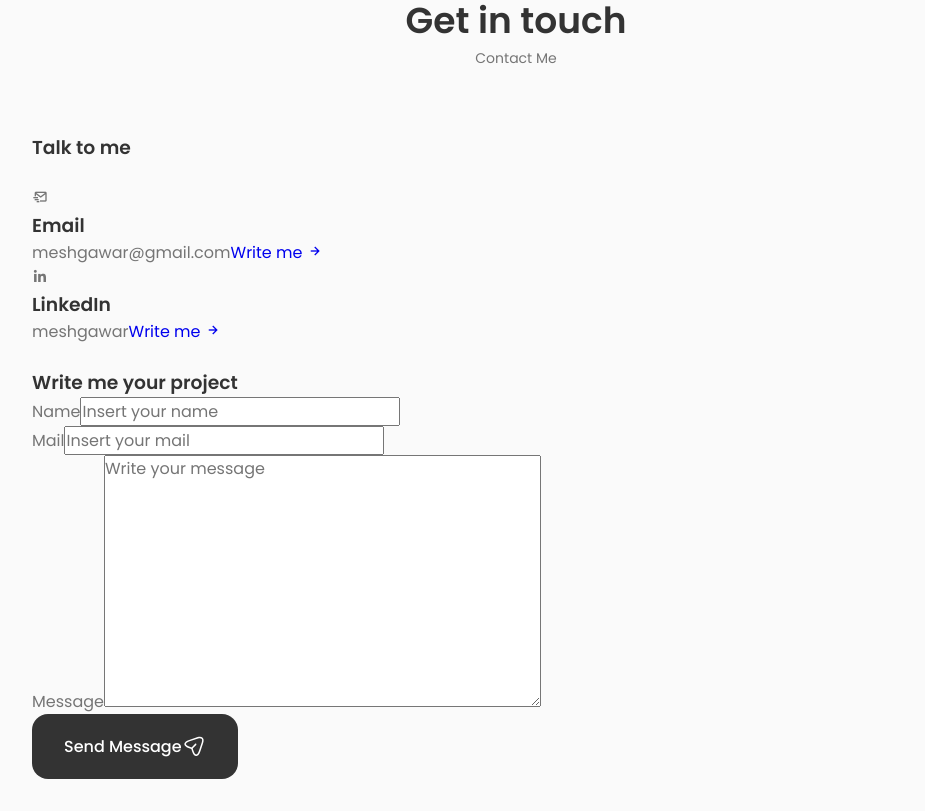
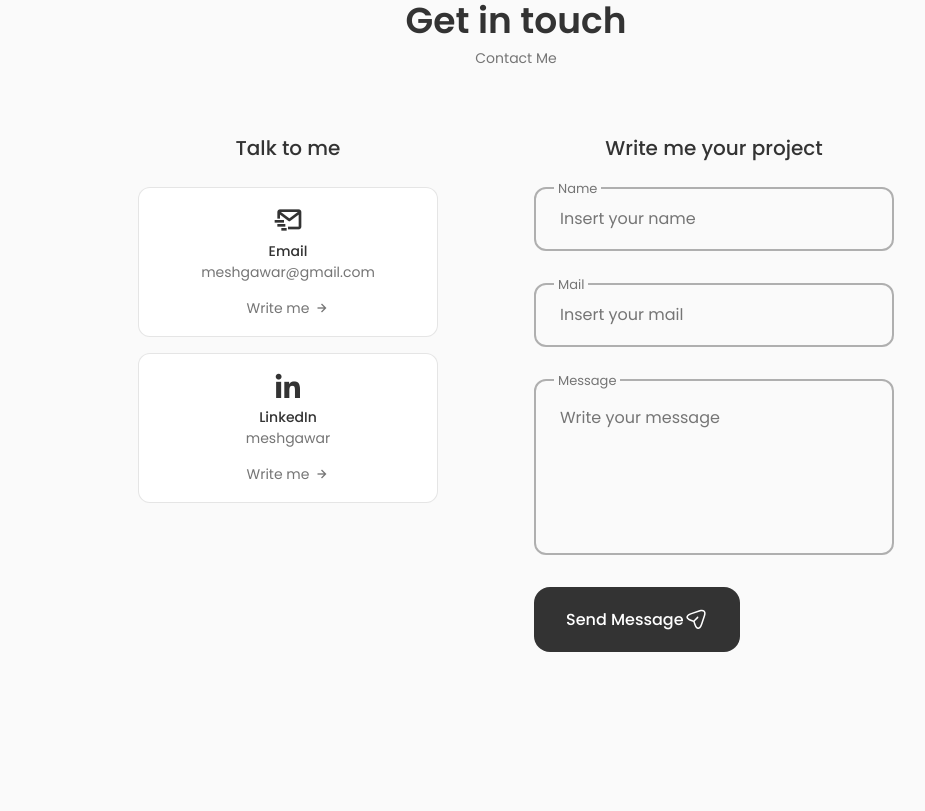
Before and after one commit to meshgawar/Portfolio, a React (Vite) app: page / in a window 1280 px wide. Shown: the part 4180-4991 px from the top of the page, without its empty margins (124-1049 px from the left). After the commit the page ends 4912 px from the top, so only its background shows below. Built offline with nearby package versions, Linux system fonts and the light colour scheme.

Commit message:
Css Added for Contact

```diff
--- a/src/Component/Contact/Contact.css
+++ b/src/Component/Contact/Contact.css
@@ -0,0 +1,144 @@
+.contact__container {
+    grid-template-columns: repeat(2, max-content);
+    justify-content: center;
+    column-gap: 6rem;
+    padding-bottom: 3rem;
+}
+
+.contact__title {
+    text-align: center;
+    font-size: var(--h3-font-size);
+    font-weight: var(--font-medium);
+    margin-bottom: var(--mb-1-5);
+}
+
+.contact__info {
+    display: grid;
+    row-gap: 1rem;
+    grid-template-columns: 300px;
+}
+
+.contact__card {
+    background-color: var(--container-color);
+    border: 1px solid rgba(0, 0, 0, 0.1);
+    padding: 1rem;
+    border-radius: 0.75rem;
+    text-align: center;
+}
+
+.contact__card-icon {
+    font-size: 2rem;
+    color: var(--title-color);
+    margin-bottom: var(--mb-0-25);
+}
+
+.contact__card-title,
+.contact__card-data {
+    font-size: var(--small-font-size);
+}
+
+.contact__card-title {
+    font-weight: var(--font-medium);
+}
+
+.contact__card-data {
+    display: block;
+    margin-bottom: var(--mb-0-75);
+}
+
+.contact__button {
+    color: var(--text-color);
+    font-size: var(--small-font-size);
+    display: inline-flex;
+    align-items: center;
+    justify-content: center;
+    column-gap: 0.25rem;
+}
+
+.contact__button-icon {
+    font-size: 1rem;
+    transition: 0.3s;
+}
+
+.contact__button:hover .contact__button-icon {
+    transform: translate(0.25rem);
+}
+
+.contact__form {
+    width: 360px;
+}
+
+.contact__form-div {
+    position: relative;
+    margin-bottom: var(--mb-2);
+    height: 4rem;
+}
+
+.contact__form-input {
+    position: absolute;
+    top: 0;
+    left: 0;
+    width: 100%;
+    height: 100%;
+    border: 2px solid rgba(0, 0, 0, 0.3);
+    background: none;
+    color: var(--text-color);
+    outline: none;
+    border-radius: 0.75rem;
+    padding: 1.5rem;
+    z-index: 1;
+}
+
+.contact__form-tag {
+    position: absolute;
+    top: -0.75rem;
+    left: 1.25rem;
+    font-size: var(--smaller-font-size);
+    padding: 0.25rem;
+    background-color: var(--body-color);
+    z-index: 10;
+}
+
+.contact__form-area {
+    height: 11rem;
+}
+
+.contact__form-area textarea {
+    resize: none; /*It disable the user to resize the textarea */
+}
+
+@media screen and (max-width: 992px) {
+  .contact__container {
+    column-gap: 3rem;
+  }
+}
+
+/* For medium devices */
+@media screen and (max-width: 768px) {
+  .contact__container {
+    grid-template-columns: 1fr;
+    row-gap: 3rem;
+  }
+  .contact__info {
+    justify-content: center;
+  }
+
+  .contact__form {
+    margin: 0 auto;
+  }
+}
+
+@media screen and (max-width: 576px) {
+  .contact__info {
+    grid-template-columns: 1fr;
+  }
+
+  .contact__form {
+    width: 100%;
+  }
+}
+
+/* For small devices */
+@media screen and (max-width: 350px) {
+
+}
--- a/src/Component/Contact/Contact.jsx
+++ b/src/Component/Contact/Contact.jsx
@@ -9,7 +9,7 @@
             <div className="contact__container container grid">
                 <div className="contact__content">
                     <h3 className="contact__title">Talk to me</h3>
-                </div>
+
 
                     <div className="contact__info">
                         <div className="contact__card">
@@ -29,7 +29,7 @@
 
                             <a href="https://www.linkedin.com/in/meshgawar/" className="contact__button">Write me <i className="bx bx-right-arrow-alt contact__button-icon"></i></a>
                         </div>
-
+                    </div>
                 </div>
 
                 <div className="contact__content">
@@ -50,7 +50,7 @@
                                 placeholder="Insert your mail" />
                         </div>
 
-                        <div className="contact__form-div">
+                        <div className="contact__form-div contact__form-area">
                             <label className="contact__form-tag">Message</label>
                             <textarea name="message" className="contact__form-input" cols={30} rows={10} placeholder="Write your message"></textarea>
                         </div>
```
Lines whose indentation alone changed are shown as unchanged.
